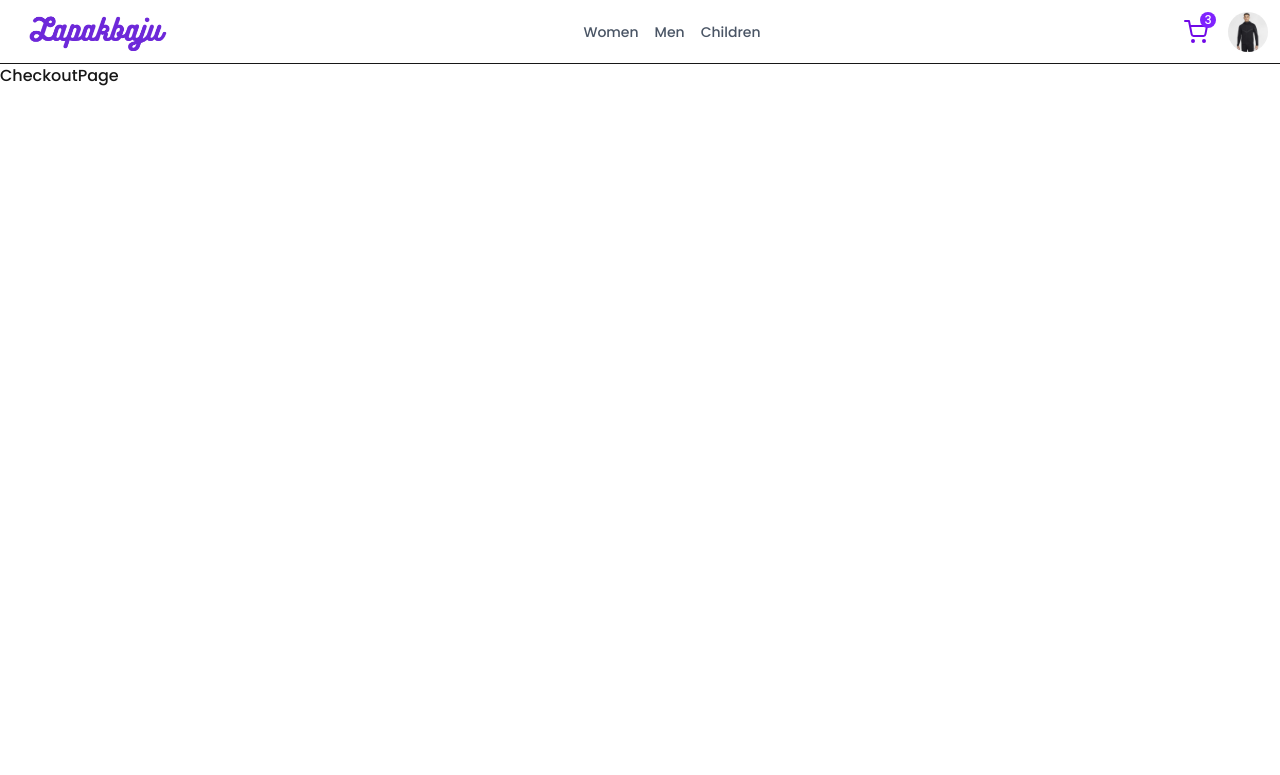
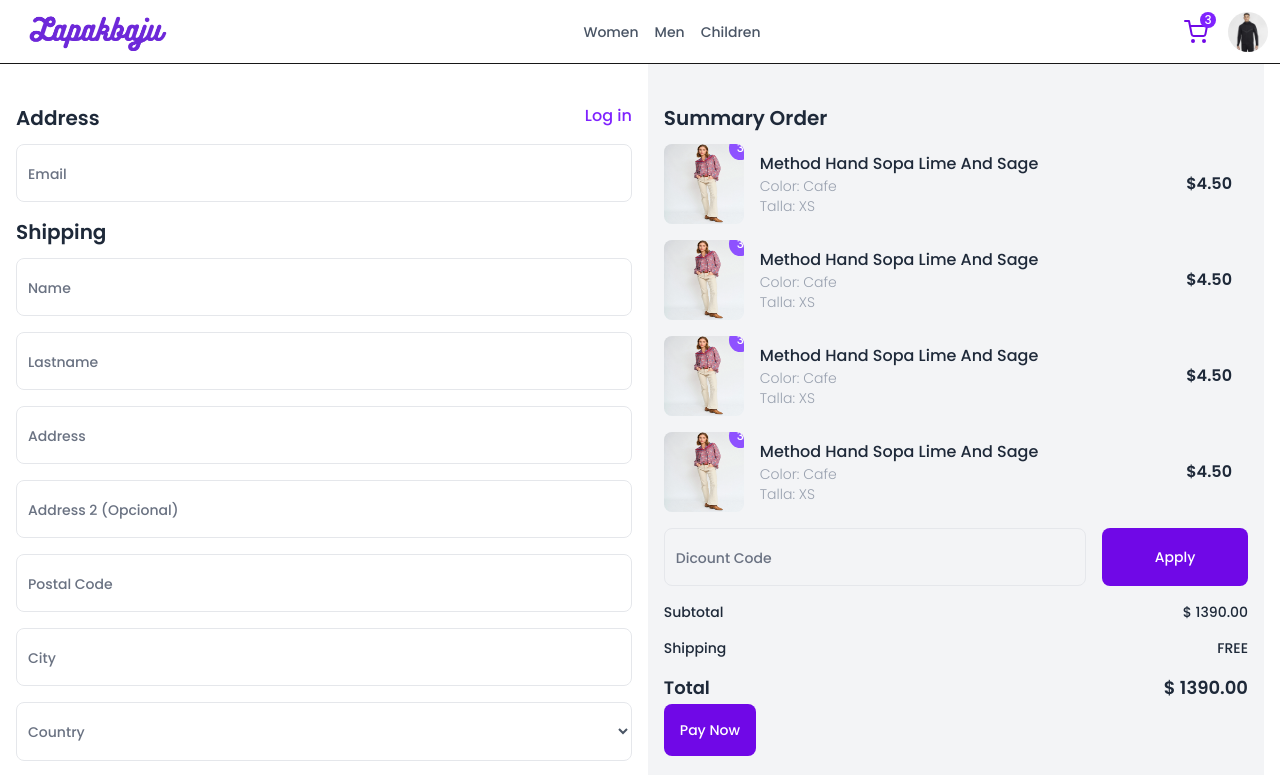
Before and after one commit to HLena/lapakbaju-store, a Next.js app: page /checkout in a window 1280 px wide. Shown: the top 775 px of the page. Built offline with nearby package versions, Linux system fonts and the light colour scheme.

Commit message:
feat: implement checkout page

```diff
--- a/src/app/(shop)/checkout/page.tsx
+++ b/src/app/(shop)/checkout/page.tsx
@@ -1,8 +1,81 @@
+"use client";
 
-const CheckoutPage = () => {
+import { useState, ChangeEvent } from 'react';
+import { Button, Select, Subtitle, SummaryOrder, Textbox } from '@/components';
+import Link from 'next/link';
+
+export default function CheckoutPage() {
+  const [form, setForm] = useState({
+    email: '',
+    name: '',
+    lastname: '',
+    address: '',
+    addressOptional: '',
+    postalcode: '',
+    city: '',
+    phoneNumber: '',
+    country: ''
+  });
+
+  const onChangeInput = (event: ChangeEvent<HTMLInputElement | HTMLSelectElement>) => {
+    const { name, value } = event.target;
+    setForm(prev => ({ ...prev, [name]: value }));
+  };
+
+  const onChangeSelect = (event: ChangeEvent<HTMLSelectElement>) => {
+    const { name, value } = event.target;
+    setForm(prev => ({ ...prev, [name]: value }));
+  };
+
   return (
-    <div>CheckoutPage</div>
-  )
+
+    <div className="px-4 w-full flex flex-col gap-4 justify-center text-left text-gray-800  md:flex-row">
+
+      <div className='mt-10 flex-1/2'>
+        <div className='flex justify-between'>
+          <Subtitle title="Address"/>
+          <Link href="/auth/login">
+            <p className='text-violet-600 underline-offset-2'>Log in</p>
+          </Link>
+        </div>
+
+        <Textbox name='email' label='Email' value={form.email} onChange={onChangeInput}/>
+
+        <Subtitle title="Shipping"/>
+        <div className="felx sm:gap-5 sm:grid-cols-2">
+          <Textbox name='name' label='Name' value={form.name} onChange={onChangeInput}/>
+          <Textbox name='lastname' label='Lastname' value={form.lastname} onChange={onChangeInput}/>
+          <Textbox name='address' label='Address' value={form.address} onChange={onChangeInput}/>
+          <Textbox name='addressOptional' label='Address 2 (Opcional)' value={form.addressOptional} onChange={onChangeInput}/>
+          <Textbox name='postalcode' label='Postal Code' value={form.postalcode} onChange={onChangeInput}/>
+          <Textbox name='city' label='City' value={form.city} onChange={onChangeInput}/>
+          <Select
+            name='country'
+            label="country"
+            value={form.country}
+            onChange={onChangeSelect}
+            options={[
+              { value: "pe", label: "Perú" },
+              { value: "mx", label: "México" },
+              { value: "ar", label: "Argentina" },
+            ]}
+        />
+          <Textbox name='phoneNumber' label='Phone number' value={form.phoneNumber} onChange={onChangeInput} />
+
+
+        </div>
+        <Subtitle title="Payment"/>
+
+        <p className='mb-4 text-sm'>Todas las transacciones son seguras y están encriptadas.</p>
+      </div>
+      <div className='flex-1/2 md:pt-10 md:px-4 md:bg-gray-100'>
+
+        <SummaryOrder/>
+
+        <Button label="Pay Now" type='link' href='/account/orders/5345234353453'/>
+      </div>
+
+    </div>
+
+  );
 }
-
-export default CheckoutPage
--- /dev/null
+++ b/src/components/cart/SummaryOrder.tsx
@@ -0,0 +1,49 @@
+"use client";
+
+import { useState } from "react"
+import Button from "../ui/form/Button"
+import Textbox from "../ui/form/Textbox"
+import Subtitle from "./Subtitle"
+import SummaryOrderItem from "./SummaryOrderItem"
+
+const SummaryCart = () => {
+
+  const [ code, setCode ] = useState('');
+
+  return (
+    <div>
+      <Subtitle title="Summary Order"/>
+      <SummaryOrderItem/>
+      <SummaryOrderItem/>
+      <SummaryOrderItem/>
+      <SummaryOrderItem/>
+
+      <div className="grid grid-flow-col gap-4">
+          <Textbox
+            name="discount"
+            label="Dicount Code"
+            className="col-span-3"
+            value={code}
+            onChange={(e) => setCode(e.target.value)}
+          />
+          <Button label="Apply" className="col-span-1"/>
+      </div>
+      <p className="flex justify-between text-sm mb-4">
+        <span>Subtotal</span>
+        <span>$ 1390.00</span>
+      </p>
+
+      <p className="flex justify-between text-sm mb-4">
+        <span>Shipping</span>
+        <span>FREE</span>
+      </p>
+
+      <p className="flex justify-between text-lg font-semibold my-4">
+        <strong>Total</strong>
+        <strong>$ 1390.00</strong>
+      </p>
+    </div>
+  )
+}
+
+export default SummaryCart
--- /dev/null
+++ b/src/components/cart/SummaryOrderItem.tsx
@@ -0,0 +1,29 @@
+import Image from "next/image"
+
+const SummaryOrderItem = () => {
+  return (
+    <div className="flex gap-4 mb-4">
+      <div className='w-20 h-20 relative overflow-hidden rounded-lg'>
+        <Image
+          src="/images/products/blouse-pink.webp"
+          alt=''
+          fill
+          sizes='120px'
+        />
+        <span className="absolute -right-2 -top-2 bg-violet-500 rounded-full px-2 py-1 text-white text-xs text-center">3</span>
+      </div>
+      <div className='flex flex-1 justify-between items-center '>
+        <div className='flex flex-col'>
+          <p className='text-base capitalize md:w-full'>method hand sopa lime and sage</p>
+          <p className='text-sm text-gray-400 font-light leadiing-4'>
+            Color: Cafe <br />
+            Talla: XS
+          </p>
+        </div>
+        <span className='font-semibold mr-4'>$4.50</span>
+      </div>
+    </div>
+  )
+}
+
+export default SummaryOrderItem
```
